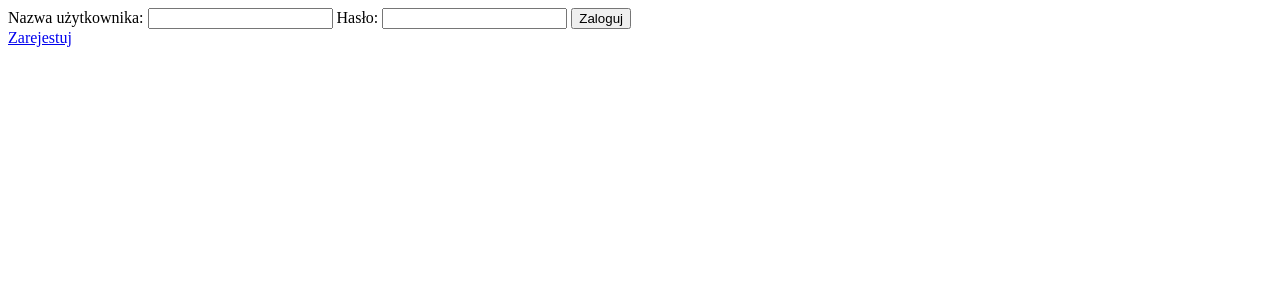
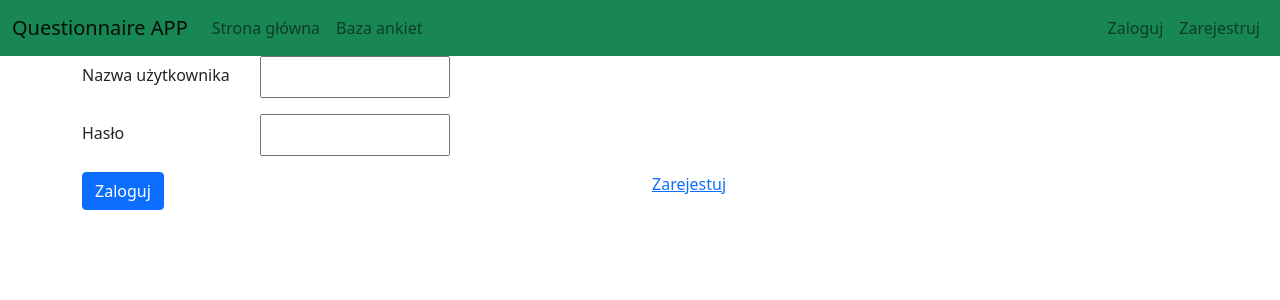
Before and after one commit to DzikiCzosnek99/Aplikacja_Do_Tworzenia_Ankiet, a Django app: page /login/ in a window 1280 px wide. Shown: the top 300 px of the page. Run offline with Django 4.2, Linux system fonts and the light colour scheme; some libraries are stand-ins or nearby versions.

Commit message:
add dome css

```diff
--- a/MakeQuestionnaire/MakeQuestionnaire/settings.py
+++ b/MakeQuestionnaire/MakeQuestionnaire/settings.py
@@ -119,6 +119,7 @@ USE_TZ = True
 # https://docs.djangoproject.com/en/4.0/howto/static-files/
 
 STATIC_URL = 'static/'
+STATICFILES_DIR = [os.path.join(BASE_DIR, 'main', 'static')]
 
 # Default primary key field type
 # https://docs.djangoproject.com/en/4.0/ref/settings/#default-auto-field
--- /dev/null
+++ b/MakeQuestionnaire/main/static/css/style.css
@@ -0,0 +1,3 @@
+#left-nav {
+    margin-right:5px;
+}
--- a/MakeQuestionnaire/main/templates/main/base.html
+++ b/MakeQuestionnaire/main/templates/main/base.html
@@ -1,12 +1,49 @@
 <!DOCTYPE html>
+{% load static %}
 <html lang="en">
 <head>
     <meta charset="UTF-8">
     <title>Title</title>
+    <link rel="stylesheet" type="text/css" href="{% static '/css/style.css' %}">
+    <link href="https://cdn.jsdelivr.net/npm/bootstrap@5.1.3/dist/css/bootstrap.min.css" rel="stylesheet"
+          integrity="sha384-1BmE4kWBq78iYhFldvKuhfTAU6auU8tT94WrHftjDbrCEXSU1oBoqyl2QvZ6jIW3" crossorigin="anonymous">
+    <script src="https://cdn.jsdelivr.net/npm/bootstrap@5.1.3/dist/js/bootstrap.bundle.min.js"
+            integrity="sha384-ka7Sk0Gln4gmtz2MlQnikT1wXgYsOg+OMhuP+IlRH9sENBO0LRn5q+8nbTov4+1p" crossorigin="anonymous">
+    </script>
+    <script src="https://cdn.jsdelivr.net/npm/@popperjs/core@2.10.2/dist/umd/popper.min.js"
+            integrity="sha384-7+zCNj/IqJ95wo16oMtfsKbZ9ccEh31eOz1HGyDuCQ6wgnyJNSYdrPa03rtR1zdB" crossorigin="anonymous">
+    </script>
+    <script src="https://cdn.jsdelivr.net/npm/bootstrap@5.1.3/dist/js/bootstrap.min.js"
+            integrity="sha384-QJHtvGhmr9XOIpI6YVutG+2QOK9T+ZnN4kzFN1RtK3zEFEIsxhlmWl5/YESvpZ13" crossorigin="anonymous">
+    </script>
 </head>
 <body>
+    <nav class="navbar navbar-expand-lg navbar-light bg-success">
+  <div class="container-fluid">
+    <a class="navbar-brand" href="{ % url 'home' % }">Questionnaire APP</a>
+    <button class="navbar-toggler" type="button" data-bs-toggle="collapse" data-bs-target="#navbarNavAltMarkup"
+            aria-controls="navbarNavAltMarkup" aria-expanded="false" aria-label="Toggle navigation">
+      <span class="navbar-toggler-icon"></span>
+    </button>
+    <div class="collapse navbar-collapse" id="navbarNavAltMarkup">
+      <div class="navbar-nav">
+        <a class="nav-link" href="{ % url 'home' % }">Strona główna</a>
+        <a class="nav-link" href="{ % url 'questionnaire_DataBase' % }">Baza ankiet</a>
+      </div>
+    </div>
+    <div class="navbar-nav navbar-right" >
+        {% if request.user.is_authenticated %}
+            <span class="navbar-text">
+                Zalogowano jako {{request.user}}
+            </span>
+        {% else %}
+            <a class="nav-link" href="{% url 'login' %}">Zaloguj</a>
+            <a class="nav-link" href="{% url 'register' %}">Zarejestruj</a>
+        {% endif %}
+      </div>
+  </div>
+</nav>
     {% block content %}
-
     {% endblock %}
 </body>
 </html>
--- a/MakeQuestionnaire/main/templates/main/login.html
+++ b/MakeQuestionnaire/main/templates/main/login.html
@@ -1,11 +1,23 @@
 {% extends 'base.html' %}
 {% block content %}
-    <form method="post" action="">
+    <div class="container">
+        <form method="post" action="">
         {% csrf_token %}
-        Nazwa użytkownika: <input type="text" name="login" required>
-        Hasło: <input type="text" name="password" required>
-        <button type="submit">Zaloguj</button>
-    </form>
-    {{message}}
-    <a href="{% url 'register' %}">Zarejestuj</a>
+            <div class="mb-3 row">
+                <label for="name" class="col-sm-2 col-form-label">Nazwa użytkownika</label>
+                <input type="text" name="login" required id="name" class="col-sm-2 col-form-label">
+            </div>
+            <div class="mb-3 row">
+                <label for="password" class="col-sm-2 col-form-label">Hasło</label>
+                <input type="text" name="password" required id="password" class="col-sm-2 col-form-label">
+            </div>
+            <div class="row">
+                <div class="col"><button class="btn btn-primary" type="submit">Zaloguj</button></div>
+                <div class="col"><a href="{% url 'register' %}">Zarejestuj</a></div>
+            </div>
+            <div class="row">
+                <div class="col"><p>{{message}}</p></div>
+            </div>
+        </form>
+    </div>
 {% endblock %}
--- a/MakeQuestionnaire/main/urls.py
+++ b/MakeQuestionnaire/main/urls.py
@@ -17,5 +17,5 @@ urlpatterns = [
     path('login/', views.loginPage, name='login'),
     path('register/', views.register, name='register'),
     path('questionnaire_Results/<str:id>', views.questionnaireResults, name='questionnaireResults'),
-    path('profile/<str:id>', views.profile, name='profile'),
+    path('profile/', views.profile, name='profile'),
     ]
--- a/MakeQuestionnaire/main/views.py
+++ b/MakeQuestionnaire/main/views.py
@@ -1,7 +1,7 @@
 from django.shortcuts import render, redirect
 from .forms import *
 from .models import *
-from django.contrib.auth import login, authenticate
+from django.contrib.auth import login, authenticate, logout
 from .decorators import *
 from .utils import get_plot
 
@@ -205,10 +205,11 @@ def questionnaireResults(request, id):
 
 
 @notloged
-def profile(request, id):
-    if id != request.user.id:
+def profile(request):
+    if request.method == "POST":
+        logout(request)
         return redirect('/home')
     else:
         userQuestionnaires = Questionnaire.objects.filter(owner=request.user)
         context = {"userQuestionnaires": userQuestionnaires}
-        return render(request, "profile.html", context)
+    return render(request, "profile.html", context)
```
Also changed, not shown: MakeQuestionnaire/main/templates/main/home.html (+5 -2 lines), MakeQuestionnaire/main/templates/main/profile.html (+7 -1 lines), MakeQuestionnaire/db.sqlite3.
